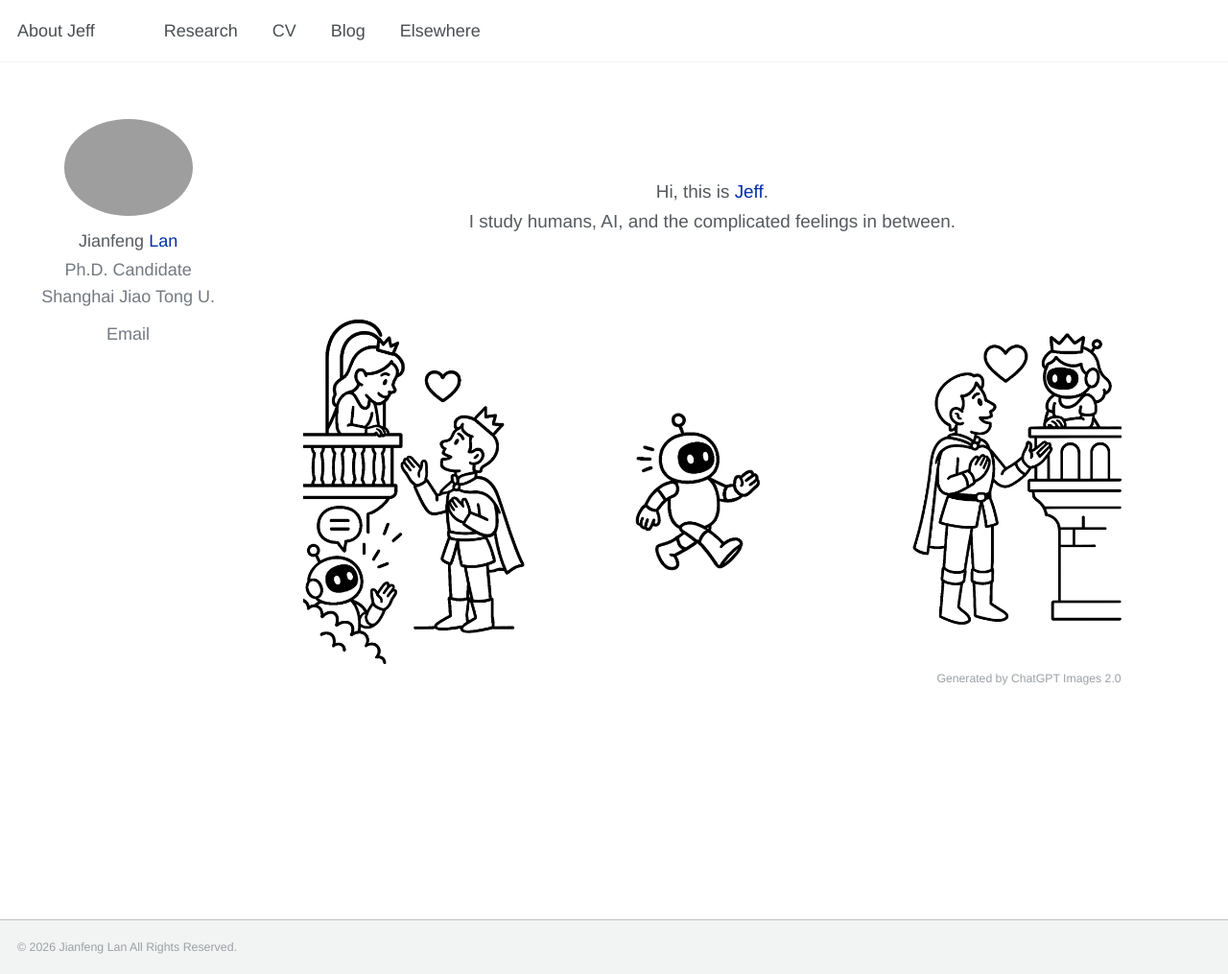
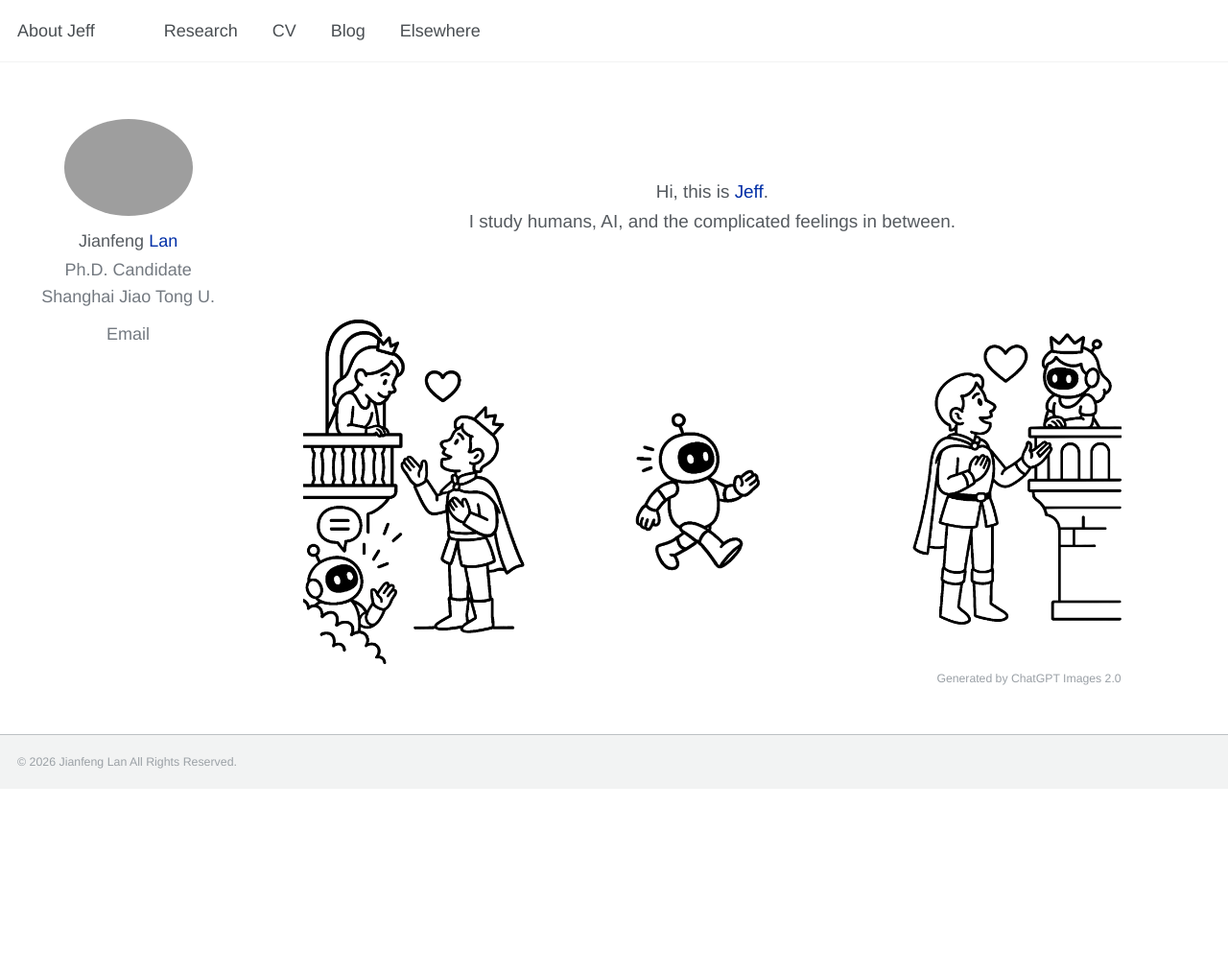
Before and after one commit to jianfenglan/jianfenglan.github.io, a Jekyll site: the page built from _pages/about.md, in a window 1280 px wide and 1015 px high. Shown: the whole window at 96% size. Built offline with Jekyll 4.4.1, drawn with Linux system fonts in a browser that asks for light colours.

Commit message:
Compact homepage footer spacing

```diff
--- a/assets/css/v3.4.css
+++ b/assets/css/v3.4.css
@@ -107,6 +107,13 @@ b,
   font-weight: 300 !important;
   line-height: 1.35;
   text-align: right;
+}
+
+/* Homepage only: let the footer follow the short content instead of pinning it to the viewport floor. */
+.home-page .page__footer {
+  position: relative !important;
+  bottom: auto !important;
+  margin-top: 1.25rem !important;
 }
 
 /* Research: publication cards stay visually static. */
```
